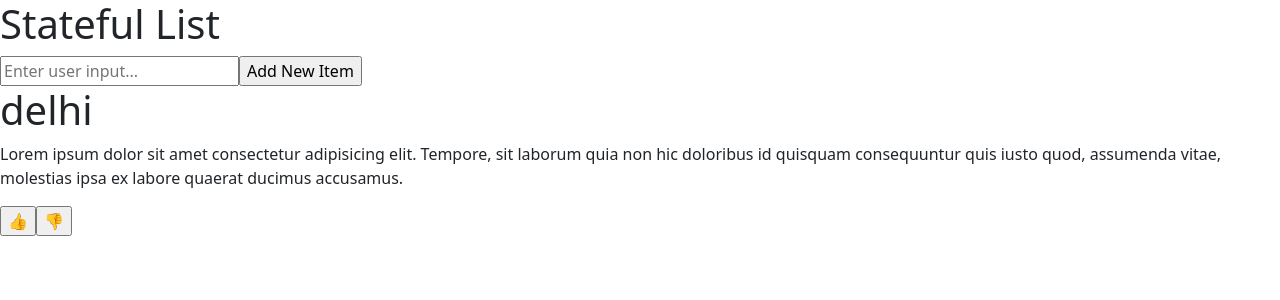
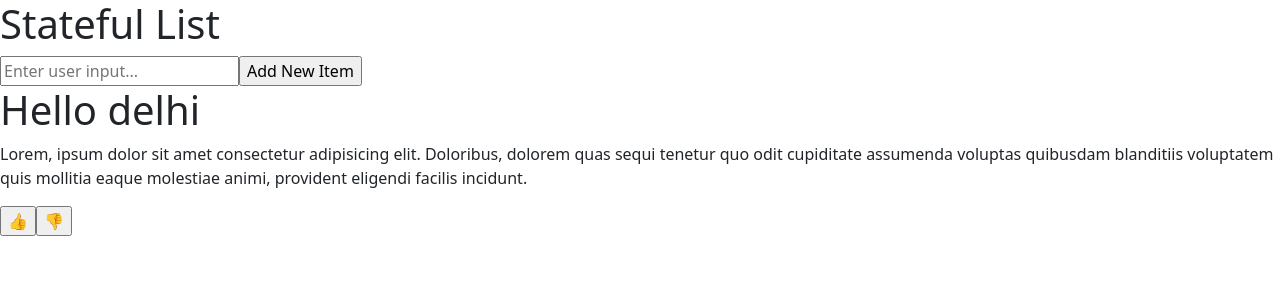
Before and after one commit to rohitsaste45/Bank_Front, a React (Create React App) app: page / in a window 1280 px wide. Shown: the top 300 px of the page. Built offline with nearby package versions, Linux system fonts and the light colour scheme.

Commit message:
simplified list.

```diff
--- a/src/App.js
+++ b/src/App.js
@@ -35,22 +35,28 @@
       <input type="button" value="Add New Item" onClick={addItemAction} />
 
       {list.map((item) => (
-        <div>
-          <h1>{item}</h1>
-          <p>
-            Lorem ipsum dolor sit amet consectetur adipisicing elit. Tempore,
-            sit laborum quia non hic doloribus id quisquam consequuntur quis
-            iusto quod, assumenda vitae, molestias ipsa ex labore quaerat
-            ducimus accusamus.
-          </p>
-          <div>
-            <input type="button" value="&#128077;" />
-            <input type="button" value="&#128078;" />
-          </div>
-        </div>
+        <MessageDemo message={item} />
       ))}
     </>
   );
 }
 
+function MessageDemo({ message }) {
+  return (
+    <>
+      <h1>Hello {message}</h1>
+      <p>
+        Lorem, ipsum dolor sit amet consectetur adipisicing elit. Doloribus,
+        dolorem quas sequi tenetur quo odit cupiditate assumenda voluptas
+        quibusdam blanditiis voluptatem quis mollitia eaque molestiae animi,
+        provident eligendi facilis incidunt.
+      </p>
+      <div>
+        <input type="button" value="&#128077;" />
+        <input type="button" value="&#128078;" />
+      </div>
+    </>
+  );
+}
+
 export default App;
```
